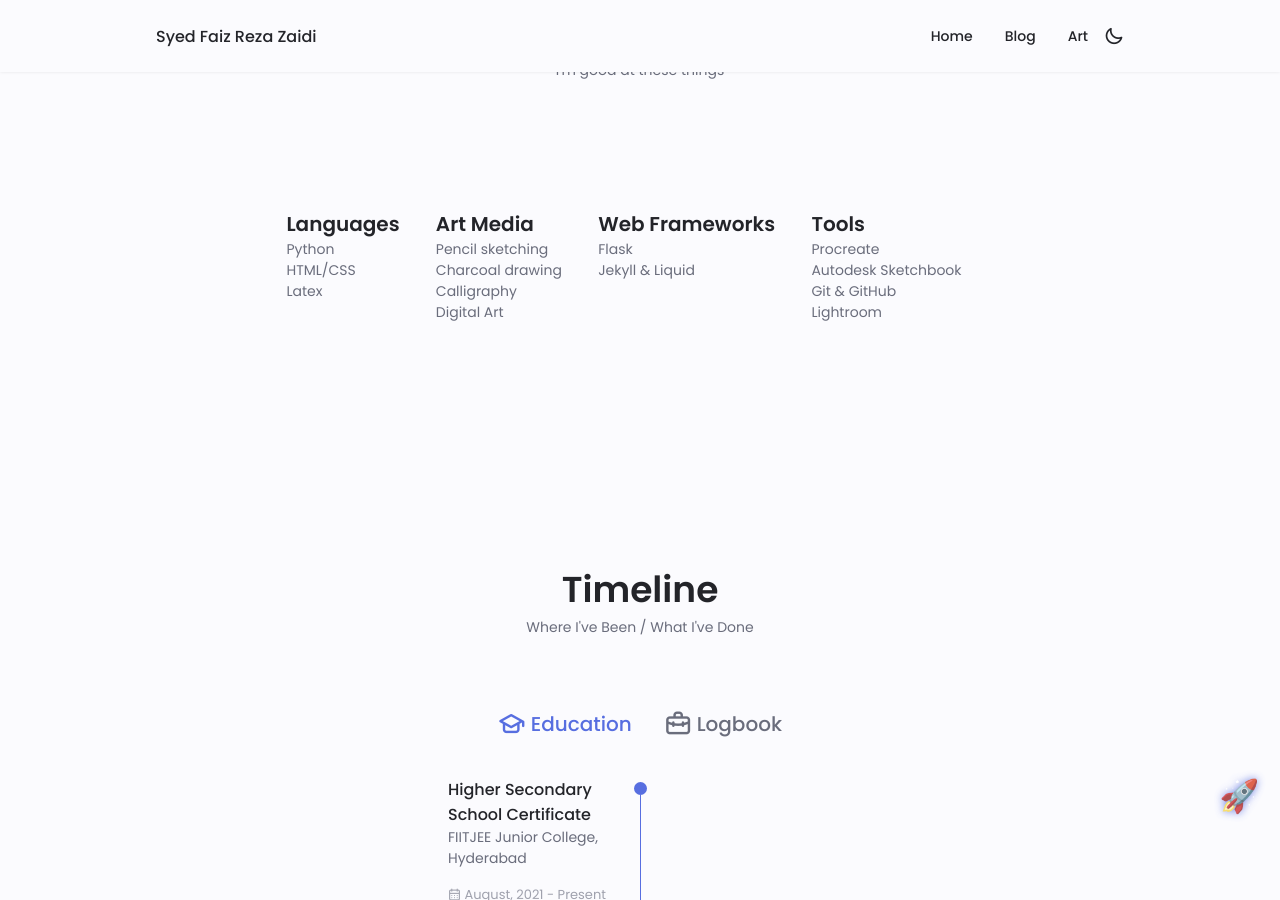
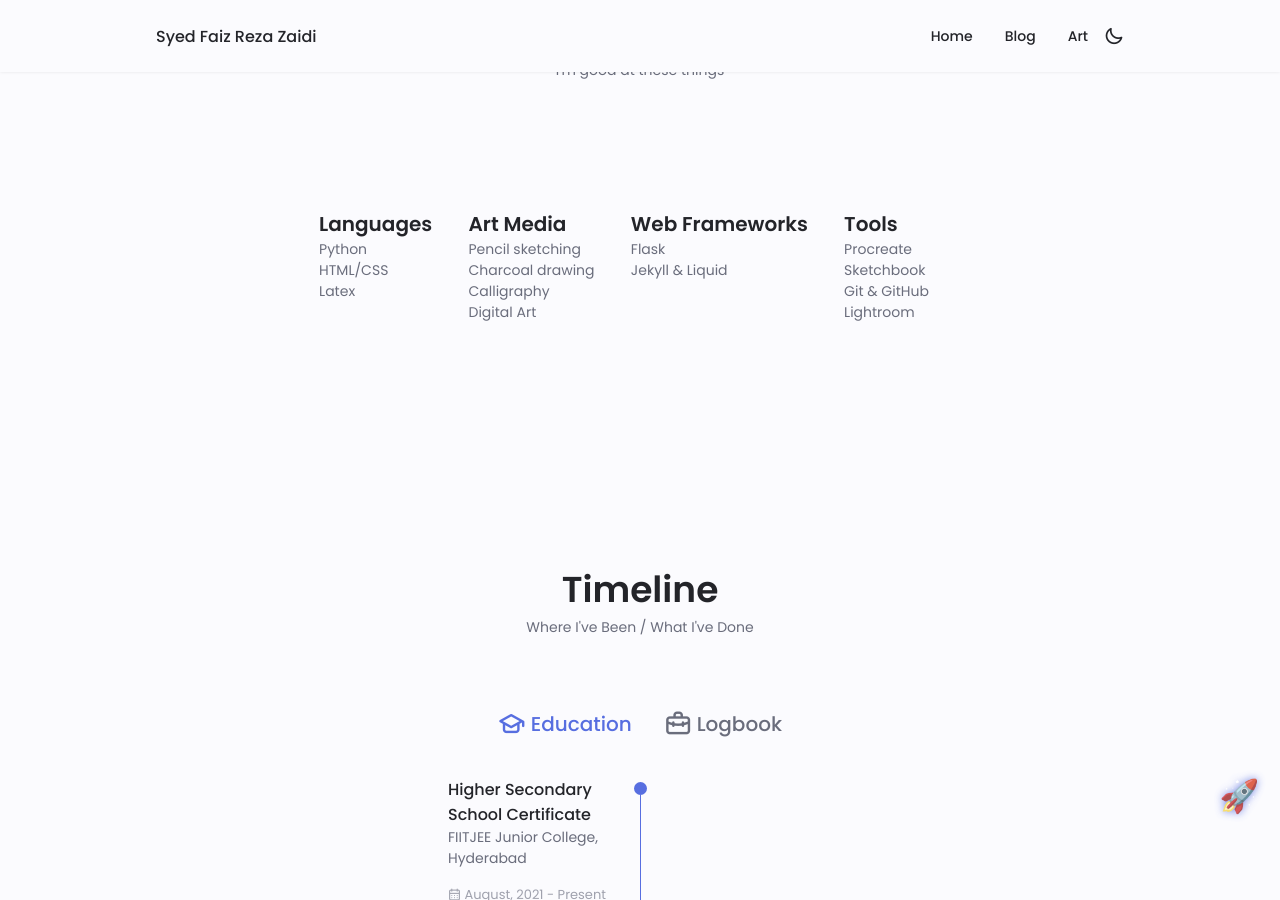
Before and after one commit to thefuzz25/Alt_Portfolio, a Jekyll site: the page built from index.md, in a window 1280 px wide and 900 px high, scrolled down 1436 px. Built offline with Jekyll 4.4.1, drawn with Linux system fonts in a browser that asks for light colours.

Commit message:
Update content.yml

```diff
--- a/_data/content.yml
+++ b/_data/content.yml
@@ -50,7 +50,7 @@ skills-list:
             - Jekyll & Liquid
         Tools:
             - Procreate
-            - Autodesk Sketchbook
+            - Sketchbook
             - Git & GitHub
             - Lightroom
 
```
